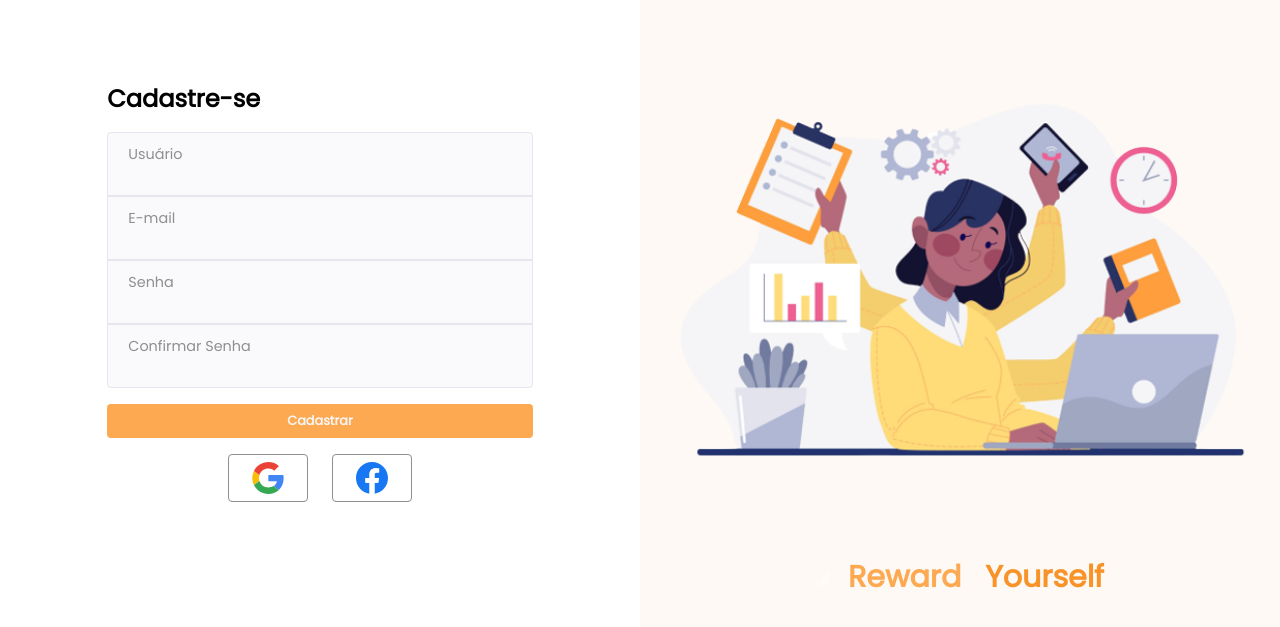
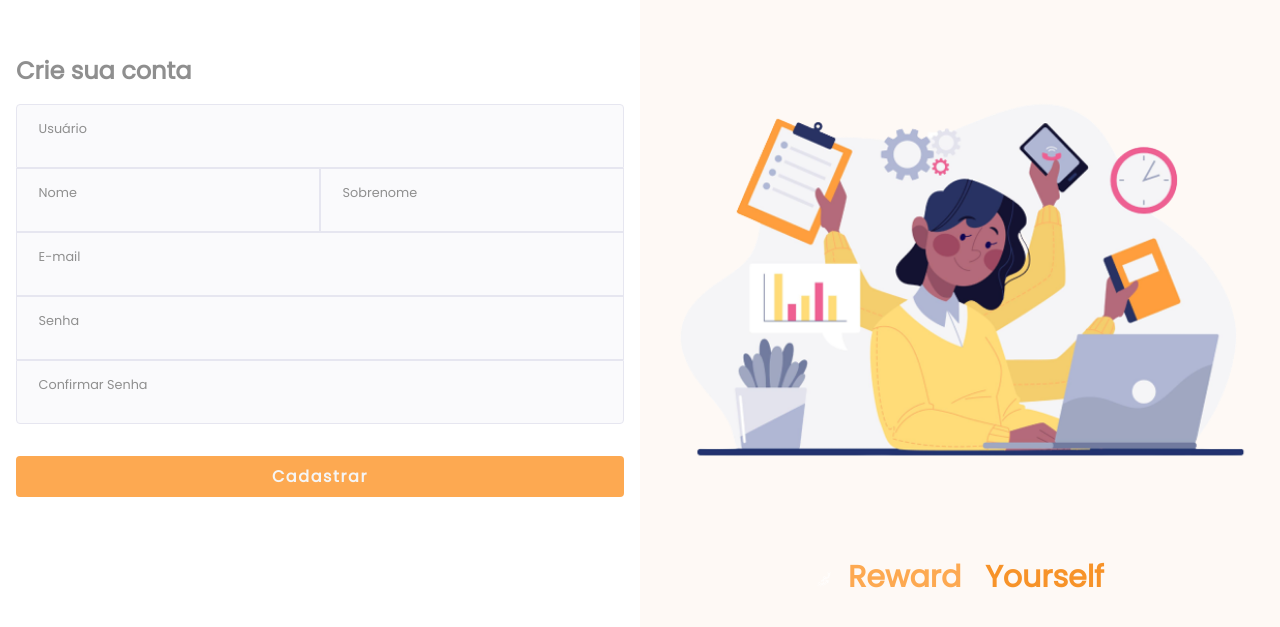
Before and after one commit to Pedrox007/reward-yourself-front, a React (Vite) app: page /cadastro in a window 1280 px wide. Shown: the part 117-744 px from the top of the page. Built offline with nearby package versions, Linux system fonts and the light colour scheme.

Commit message:
recompensas

```diff
--- a/src/components/Empyt.jsx
+++ b/src/components/Empyt.jsx
@@ -9,7 +9,9 @@ const src = type == 'task'? empty_list: reward_empty
 const p =  type == 'task'? <p>Cadastre suas atividades diárias para
 ganhar moedas e poder alcançar o merecido
 descanso e lazer.
-</p>:<p>blhjhkjhkhjhkjha</p>
+</p>:<p>Não há nenhuma recompensa cadastrada.
+Cadastre-as e realize as tarefas para aproveitar
+seu merecido descanso e lazer.</p>
   return (
     <div className='empty-list'>
         <img src={src} alt="empty" />
--- a/src/pages/SignUp.jsx
+++ b/src/pages/SignUp.jsx
@@ -10,11 +10,23 @@ const SignUp = () => {
 
      <div className='right'>
        <form>
-       <h1>Cadastre-se</h1>
-         <div className='input-block'>
+       <h1>Crie sua conta</h1>
+         <div className='input-block first'>
            <label htmlFor="email">Usuário</label>
            <input type="text" />
          </div>
+
+         <div className="grup">
+           <div className='input-block half-size group-item'>
+             <label htmlFor="nome">Nome</label>
+             <input type="text" />
+           </div>
+           <div className='input-block half-size group-item'>
+             <label htmlFor="sobrenome">Sobrenome</label>
+             <input type="text" />
+           </div>
+         </div>
+
          <div className='input-block'>
            <label htmlFor="email">E-mail</label>
            <input type="email" />
@@ -31,10 +43,7 @@ const SignUp = () => {
 
 
          <input  className='m'type='submit' value='Cadastrar'/>
-         <div className="social-box">
-         <div className='logo'><span className='google'></span></div>
-         <div className='logo'><span className='facebook'></span></div>
-         </div>
+
       </form>
      </div>
 
--- a/src/styles/login.scss
+++ b/src/styles/login.scss
@@ -60,25 +60,36 @@
       h1{
         align-self: start;
         margin: 1rem 0rem;
+        color:var.$font-color;
       }
     }
+    .half-size{
+      max-width: 50%;
+      border-radius: 0px;
+    }
+    .grup{
+      @include m.flex(center,center,0rem,row);
 
+    }
     .input-block{
      @include m.input--block(0.5rem);
 
       label{
-      font-size: 0.9rem;
+      font-size: 0.8rem;
       margin-left:12px;
       font-style: normal;
       text-align:left;
       color:var.$font-color;
     }
-
+      &.group-item{
+        border-top-right-radius:0px;
+        border-top-left-radius:0px;
+      }
       &:nth-child(n + 3){
         border-top-right-radius:0px;
         border-top-left-radius:0px;
       }
-      &:nth-child(n + 2 ){
+      &:nth-child(n + 1 ){
         border-bottom-right-radius:0px;
         border-bottom-left-radius:0px;
       }
@@ -132,8 +143,9 @@
            background-color:var.$primary-color;
            border-radius:4px;
            color:var.$bg-form;
-           font-size:0.8rem;
+           font-size:1rem;
            font-weight:bold;
+           letter-spacing: 0.1rem;
            padding:0.5rem;
            min-width:100%;
            cursor: pointer;
@@ -151,7 +163,7 @@
          }
        }
        .m{
-        margin: 1rem;
+        margin: 2rem;
        }
 
 @media (max-width:762px){
--- a/src/styles/main.scss
+++ b/src/styles/main.scss
@@ -31,7 +31,7 @@
   color:$color;
 }
 @mixin input--block($p){
-  padding:0.5rem ;
+  padding:0.6rem ;
   width:100%;
   max-height: 4rem;
   margin:0px 0px 0px 0px;
```
